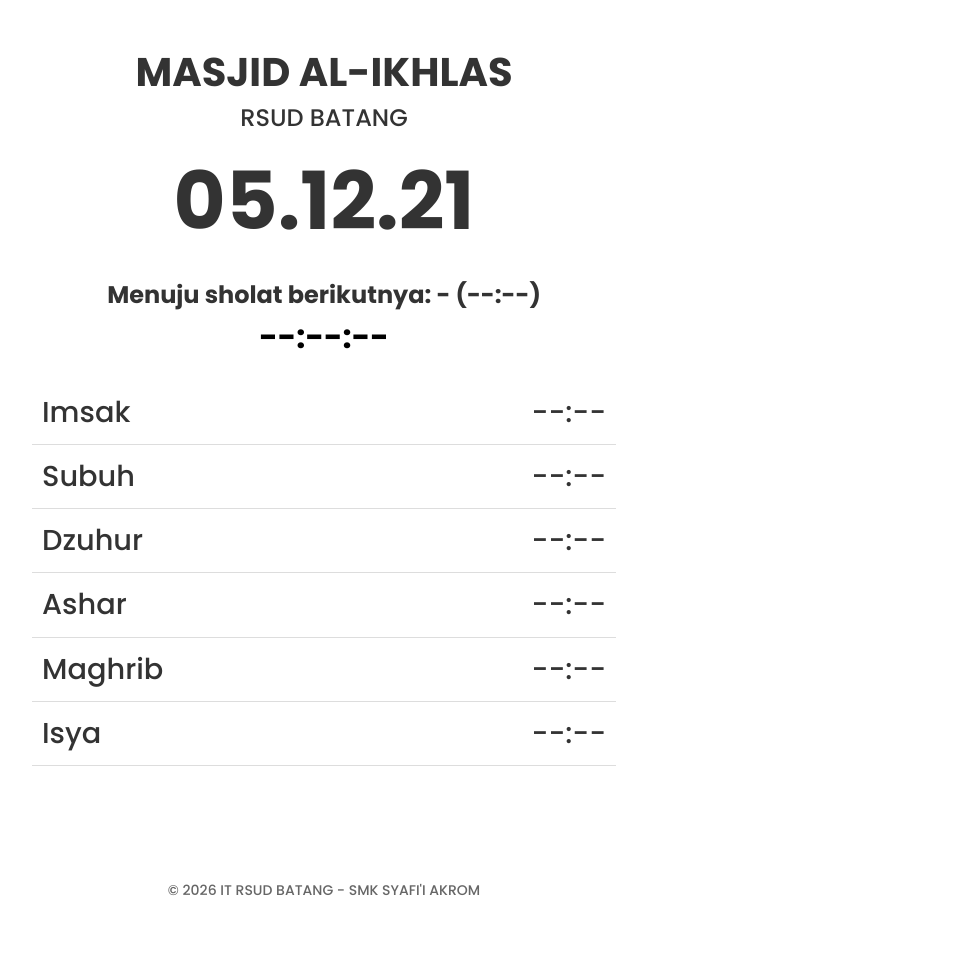
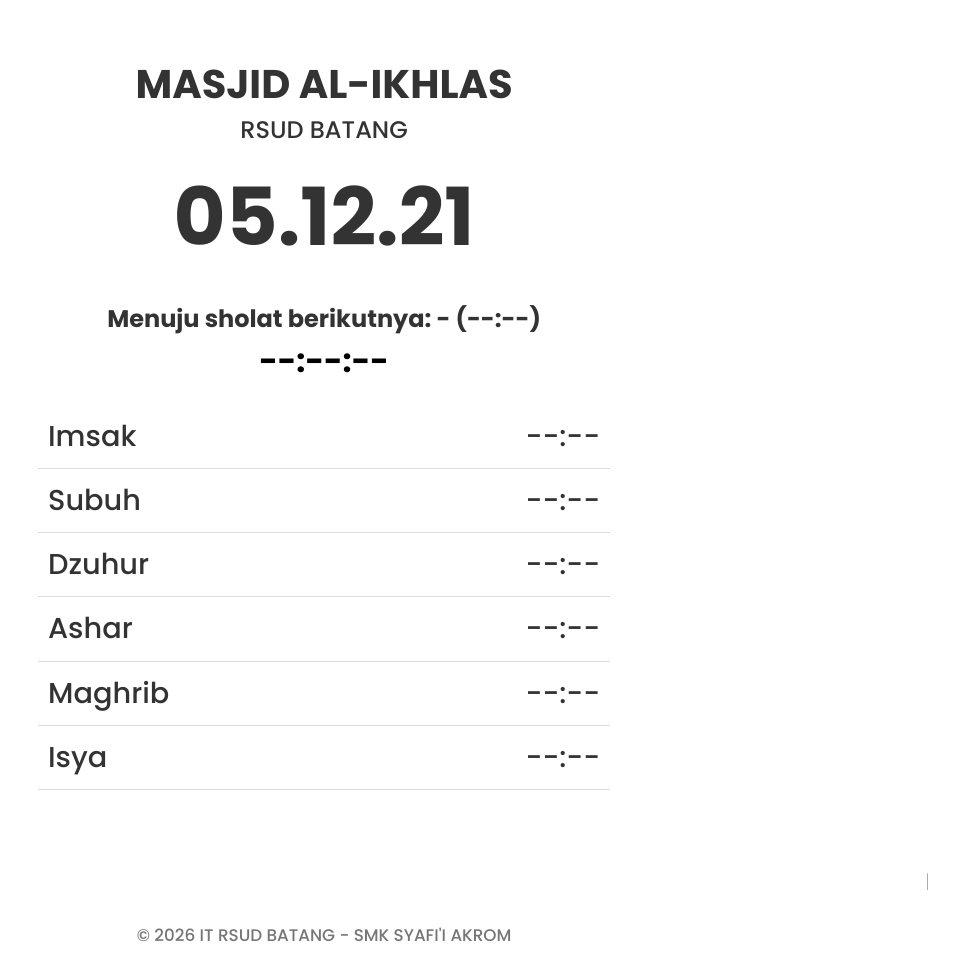
Before and after one commit to AlHusaini25/Mosq, a PHP site: page / in a window 1280 px wide. Shown: the whole page, without its empty margins (316-1275 px from the left). Before the commit the page ends 896 px from the top, so only its background shows below. Run offline with PHP 8.4, Linux system fonts and the light colour scheme; some libraries are stand-ins or nearby versions.

Commit message:
Update on CSS

```diff
--- a/index.html
+++ b/index.html
@@ -24,7 +24,9 @@
   </head>
 
   <body>
-    <div class="container-fluid text-center p-4">
+    <div class="page">
+      <div class="container-fluid text-center p-3">
+        <div class="content">
           <!-- HEADER -->
           <h1 class="fw-bold mt-4">MASJID AL-IKHLAS</h1>
           <h4>RSUD BATANG</h4>
@@ -73,13 +75,14 @@
 
           <!-- SLIDE INFO -->
           <div class="slide" id="slideInfo">
-        <div class="p-5">
+            <div class="p-5 mb-2">
               <p>
                 <i class="fa-solid fa-bell-slash"></i> Mohon matikan / silent HP
               </p>
               <p><i class="fa-solid fa-mosque"></i> Luruskan dan rapatkan shaf</p>
               <p>
-            <i class="fa-solid fa-person-praying"></i> Perbanyak dzikir dan doa
+                <i class="fa-solid fa-person-praying"></i> Perbanyak dzikir dan
+                doa
               </p>
             </div>
           </div>
@@ -95,18 +98,23 @@
             <h2 id="judulIqomah">IQOMAH</h2>
             <div id="iqomahCountdown">00:00</div>
           </div>
+        </div>
 
+        <!-- FOOTER -->
+
+        <div class="footer-fixed">
           <!-- MARQUEE -->
-      <div class="marquee mb-4">
+          <div class="marquee pb-2">
             <marquee behavior="scroll" direction="left">
-          Mohon matikan HP / Silent • Luruskan dan rapatkan shaf • Perbanyak dzikir dan
-          doa
+              Mohon matikan HP / Silent • Luruskan dan rapatkan shaf • Perbanyak
+              dzikir dan doa
             </marquee>
           </div>
 
-      <!-- FOOTER -->
           <div class="text-center opacity-75 small">
             &copy; <span id="tahun"></span> IT RSUD BATANG - SMK SYAFI'I AKROM
+          </div>
+        </div>
       </div>
     </div>
 
--- a/mosq.css
+++ b/mosq.css
@@ -1,5 +1,5 @@
 body {
-  font-family: 'Poppins', sans-serif;
+  font-family: "Poppins", sans-serif;
   background: #ffffff;
   color: #333;
   margin: 0;
@@ -25,28 +25,41 @@ body {
   font-size: 1.5rem;
 }
 
-.slide, .slide-iqomah, .slide-adzan {
+.slide,
+.slide-iqomah,
+.slide-adzan {
   display: none;
   padding: 20px;
   width: 100%;
   min-height: 200px;
-   box-sizing: border-box; }
+  box-sizing: border-box;
+}
 
 .slide.active {
   display: block;
 }
 
-.slide-iqomah.active, .slide-adzan.active {
+.slide-iqomah.active,
+.slide-adzan.active {
   display: flex;
   flex-direction: column;
   justify-content: center;
   align-items: center;
-  min-height: 60vh;
+  min-height: 50vh;
 }
 
-@keyframes fadeIn { from { opacity: 0; } to { opacity: 1; } }
+@keyframes fadeIn {
+  from {
+    opacity: 0;
+  }
+  to {
+    opacity: 1;
+  }
+}
 
-.slide.active, .slide-iqomah.active, .slide-adzan.active {
+.slide.active,
+.slide-iqomah.active,
+.slide-adzan.active {
   animation: fadeIn 0.5s;
 }
 
@@ -63,7 +76,6 @@ body {
 .slide-iqomah h2 {
   font-size: 3rem;
   font-weight: 700;
-  margin-bottom: 20px;
 }
 
 #iqomahCountdown {
@@ -76,7 +88,6 @@ body {
 .slide-adzan h2 {
   font-size: 3rem;
   font-weight: 700;
-   margin-bottom: 15px;
   color: #000000;
 }
 
@@ -99,12 +110,14 @@ body {
 
 /* Countdown Warning */
 .countdown-warning {
-  color: red;
+  color: rgb(255, 0, 0);
   animation: blink 1s infinite;
 }
 
 @keyframes blink {
-  50% { opacity: 0.5; }
+  50% {
+    opacity: 0.5;
+  }
 }
 
 /* Highlight sholat berikutnya */
@@ -114,3 +127,41 @@ body {
   font-weight: bold;
   border-radius: 8px;
 }
+
+/* Page */
+
+.page {
+  min-height: 100vh;
+  display: flex;
+  flex-direction: column;
+}
+
+/* Content */
+
+.content {
+  flex: 1;
+  display: flex;
+  flex-direction: column;
+  justify-content: flex-start;
+  align-items: center;
+  padding: 20px;
+}
+
+/* Footer */
+
+.footer-fixed {
+  width: 100%;
+  padding: 10px 20px;
+  font-size: 1.2rem;
+  opacity: 0.9;
+}
+
+.footer-fixed marquee {
+  margin-bottom: 5px;
+}
+
+.copyright {
+  font-size: 0.85rem;
+  opacity: 0.7;
+  text-align: center;
+}
--- a/mosq.js
+++ b/mosq.js
@@ -196,8 +196,6 @@ function updateNextSholat() {
   } else {
     cd.classList.remove("countdown-warning");
   }
-
-  if (diff > 60) beepPlayed = false;
 }
 
 setInterval(updateNextSholat, 1000);
```
Lines whose indentation alone changed are shown as unchanged.
